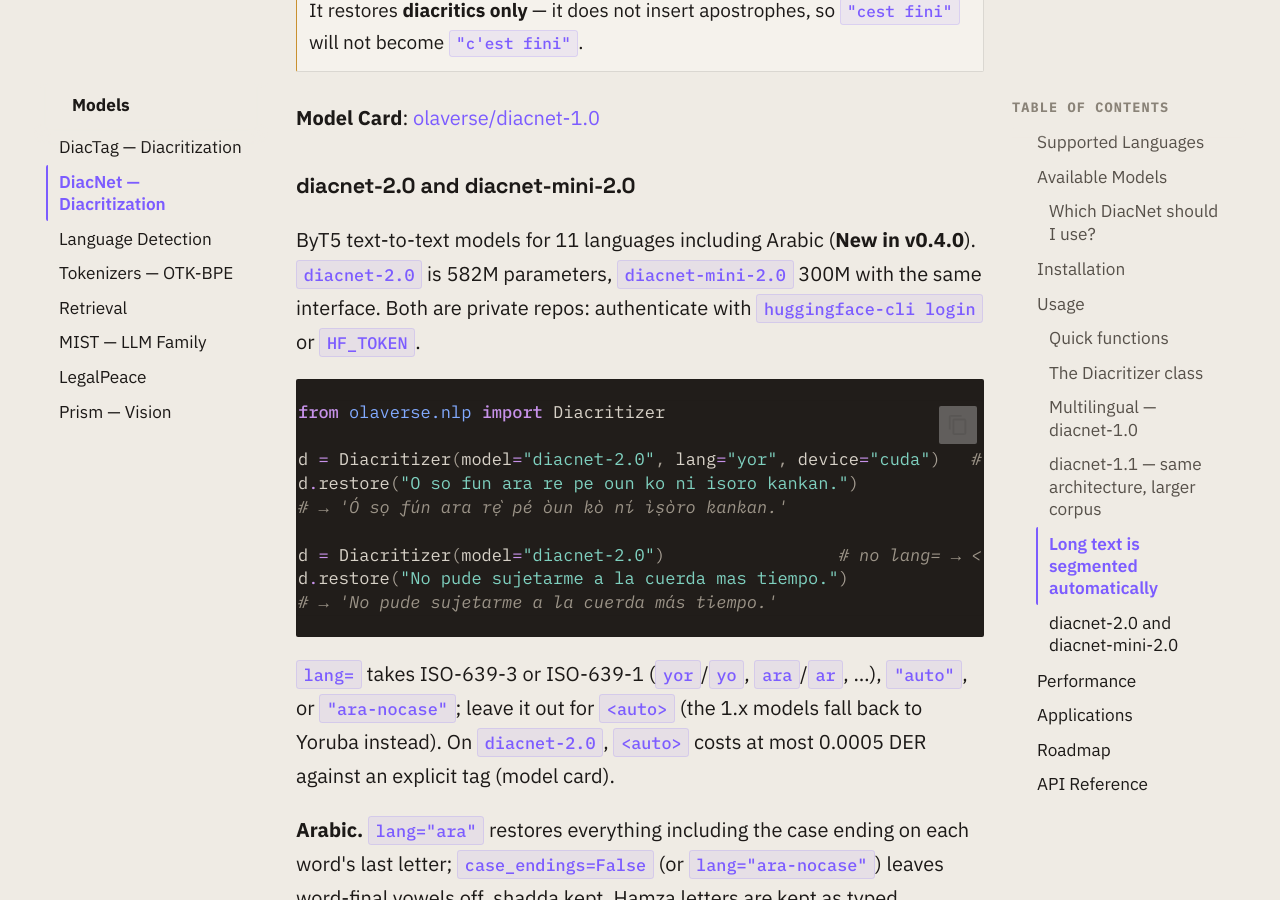
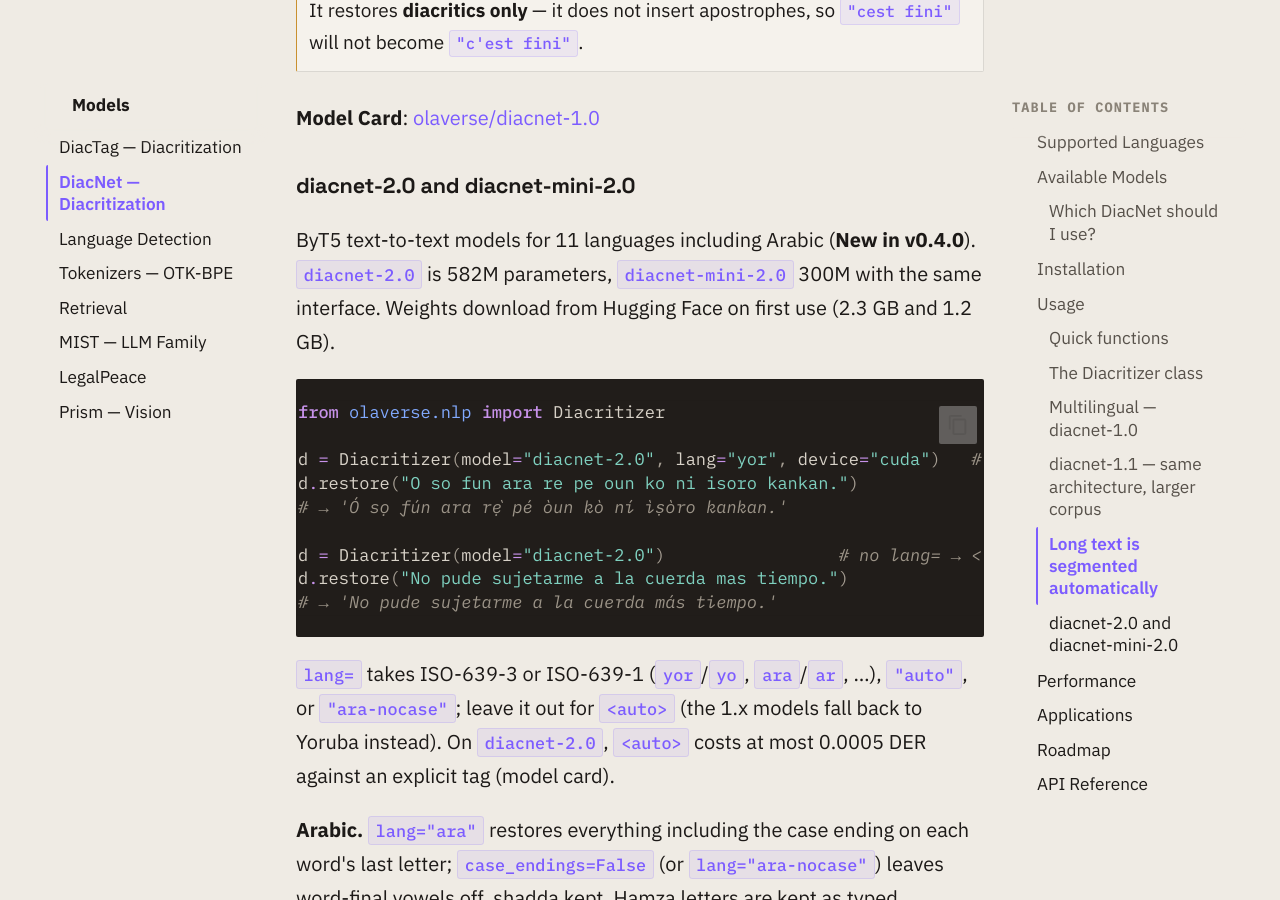
Before and after one commit to Olaverse-Labs/olaverse, an MkDocs documentation site: the page built from docs/models/diacnet.md, in a window 1280 px wide and 900 px high, scrolled down 6524 px. Built offline with MkDocs 1.6.1 and Material for MkDocs 9.7.7, drawn with Linux system fonts in a browser that asks for light colours; comment, search, counter and statistics services are not loaded; the version menu is left out.

Commit message:
Slow tests: skip on unreachable Hub instead of missing token; docs: models are public
The olaverse/diactag-2.0 and diacnet-2.x repos are public, so the real-model
tests only need network access to Hugging Face, not a token. Drop the
"private repo / log in" wording from the README, changelog and diacnet docs.

Co-Authored-By: Claude <noreply@anthropic.com>
Claude-Session: https://claude.ai/code/session_01GBixqAhkuqsKBpDwErjJ81

````diff
--- a/docs/models/diacnet.md
+++ b/docs/models/diacnet.md
@@ -197,7 +197,7 @@ Diacritizer(model="diacnet-1.0", lang="fr", splitter=my_splitter)
 
 ByT5 text-to-text models for 11 languages including Arabic (**New in v0.4.0**).
 `diacnet-2.0` is 582M parameters, `diacnet-mini-2.0` 300M with the same interface.
-Both are private repos: authenticate with `huggingface-cli login` or `HF_TOKEN`.
+Weights download from Hugging Face on first use (2.3 GB and 1.2 GB).
 
 ```python
 from olaverse.nlp import Diacritizer
````
Also changed, not shown: README.md (+1 -2 lines), docs/changelog.md (+1 -1 lines), 2 other files.
